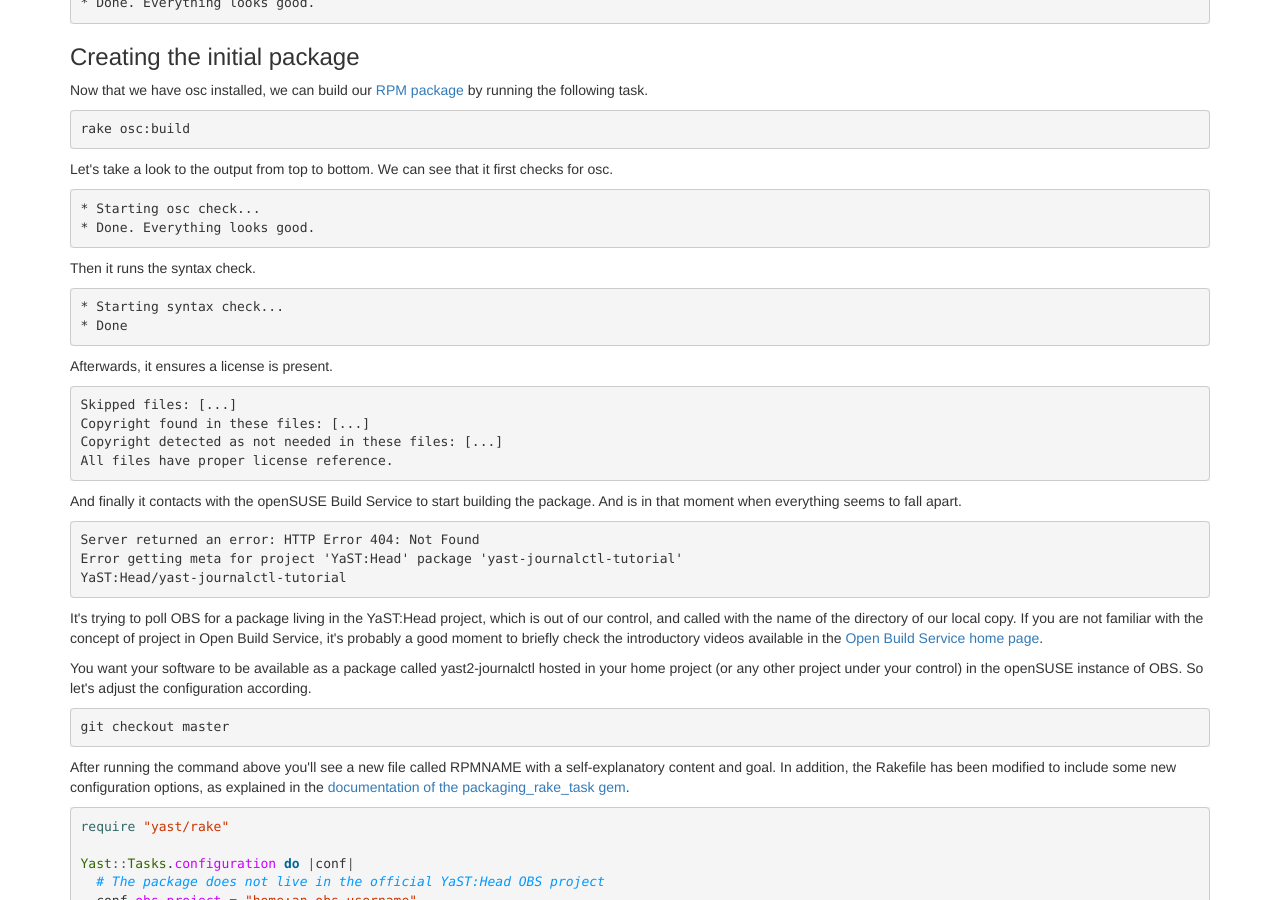
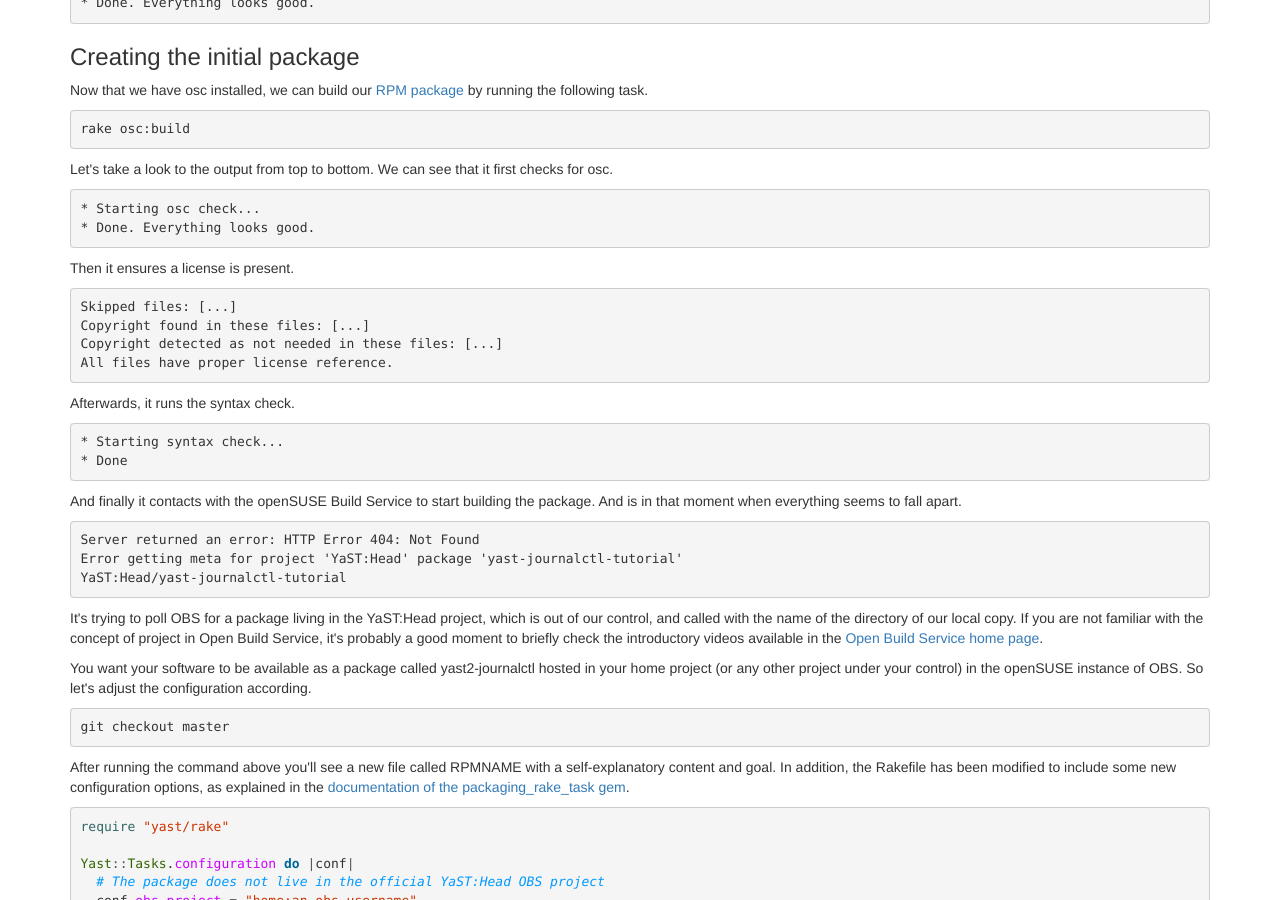
Before and after one commit to yast/yast-journalctl-tutorial, a Jekyll site: the page built from step7.html, in a window 1280 px wide and 900 px high, scrolled down 684 px. Built offline with Jekyll 4.4.1, drawn with Linux system fonts in a browser that asks for light colours; nearby versions of some CDN libraries; library files that are not in the unit come from our copies.

```diff
--- a/step7.html
+++ b/step7.html
@@ -64,20 +64,20 @@ checks for osc.
 * Done. Everything looks good.
 {% endhighlight %}
 <p>
-Then it runs the syntax check.
-</p>
-{% highlight text %}
-* Starting syntax check...
-* Done
-{% endhighlight %}
-<p>
-Afterwards, it ensures a license is present.
+Then it ensures a license is present.
 </p>
 {% highlight text %}
 Skipped files: [...]
 Copyright found in these files: [...]
 Copyright detected as not needed in these files: [...]
 All files have proper license reference.
+{% endhighlight %}
+<p>
+Afterwards, it runs the syntax check.
+</p>
+{% highlight text %}
+* Starting syntax check...
+* Done
 {% endhighlight %}
 <p>
 And finally it contacts with the openSUSE Build Service to start building the
```
